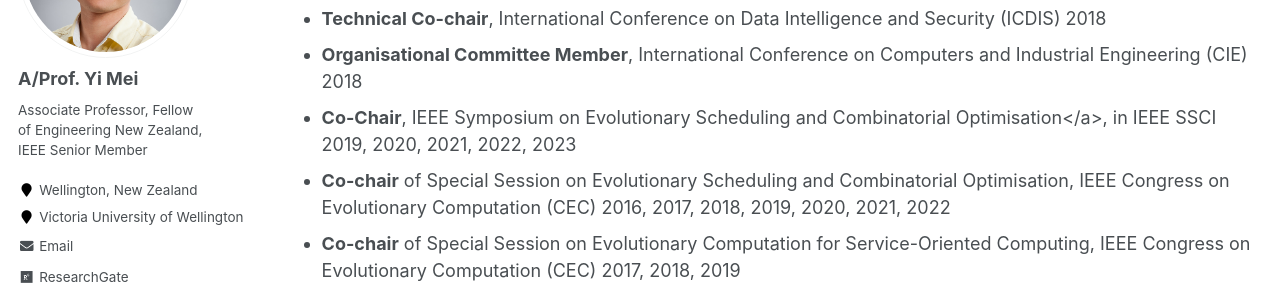
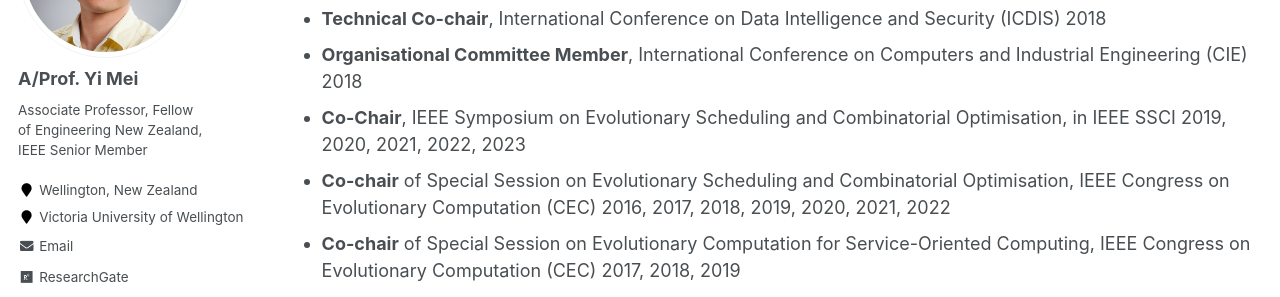
Before and after one commit to yi-mei-ecco/yi-mei-ecco.github.io, a Jekyll site: the page built from _pages/services.md, in a window 1280 px wide and 900 px high, scrolled down 546 px. Shown: the part 153-450 px from the top of the window. Built offline with Jekyll 4.4.1, drawn with Linux system fonts in a browser that asks for light colours; some web fonts are replaced; some of the changed text lies outside the part shown.

```diff
--- a/_pages/services.md
+++ b/_pages/services.md
@@ -25,7 +25,7 @@ author_profile: true
 <li><strong>Sponsorship Chair</strong>, Australasian Joint Conference on Artificial Intelligence 2018</li>
 <li><strong>Technical Co-chair</strong>, International Conference on Data Intelligence and Security (ICDIS) 2018</li>
 <li><strong>Organisational Committee Member</strong>, International Conference on Computers and Industrial Engineering (CIE) 2018</li>
-<li><strong>Co-Chair</strong>, IEEE Symposium on Evolutionary Scheduling and Combinatorial Optimisation</a>, in IEEE SSCI 2019, 2020, 2021, 2022, 2023</li>
+<li><strong>Co-Chair</strong>, IEEE Symposium on Evolutionary Scheduling and Combinatorial Optimisation, in IEEE SSCI 2019, 2020, 2021, 2022, 2023</li>
 <li><strong>Co-chair</strong> of Special Session on Evolutionary Scheduling and Combinatorial Optimisation, IEEE Congress on Evolutionary Computation (CEC) 2016, 2017, 2018, 2019, 2020, 2021, 2022</li>
 <li><strong>Co-chair</strong> of Special Session on Evolutionary Computation for Service-Oriented Computing, IEEE Congress on Evolutionary Computation (CEC) 2017, 2018, 2019</li>
 <li><strong>Co-chair</strong> of Special Session on Transfer Learning in Evolutionary Computation, IEEE Congress on Evolutionary Computation (CEC) 2016</li>
@@ -133,7 +133,7 @@ I serve as a reviewer of 50+ international journals, including the top/major jou
 ## Membership
 
 <ul>
-<li><strong>Fellow</strong> of Engineering New Zealand</li>
+<li><strong>Fellow</strong> of <a href="https://www.engineeringnz.org/">Engineering New Zealand</a></li>
 <li><strong>Chair</strong> of <a href="https://homepages.ecs.vuw.ac.nz/~yimei/ieee-tf-esco/">IEEE Taskforce on Evolutionary Scheduling and Combinatorial Optimisation</a>, 2021-present</li>
 <li><strong>Chair</strong> of <a href="https://r10.ieee.org/nzc/">IEEE New Zealand Central Section</a>, 2021-present</li>
 <li><strong>Vice-chair</strong> of <a href="http://cis.ieee.org/emergent-technologies-tc.html/">IEEE CIS Emergent Technologies Technical Committee</a>, 2017-2018</li>
```
